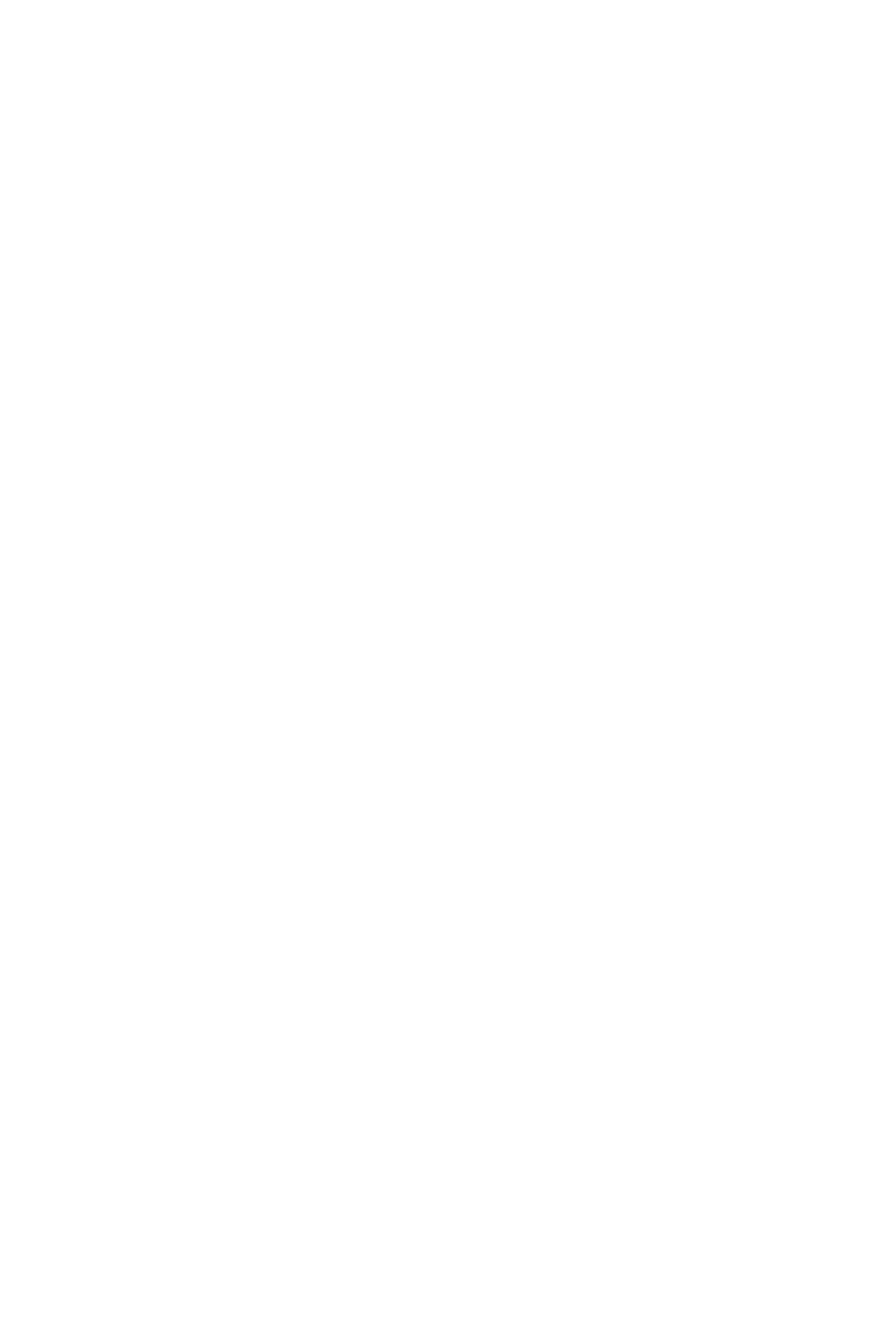
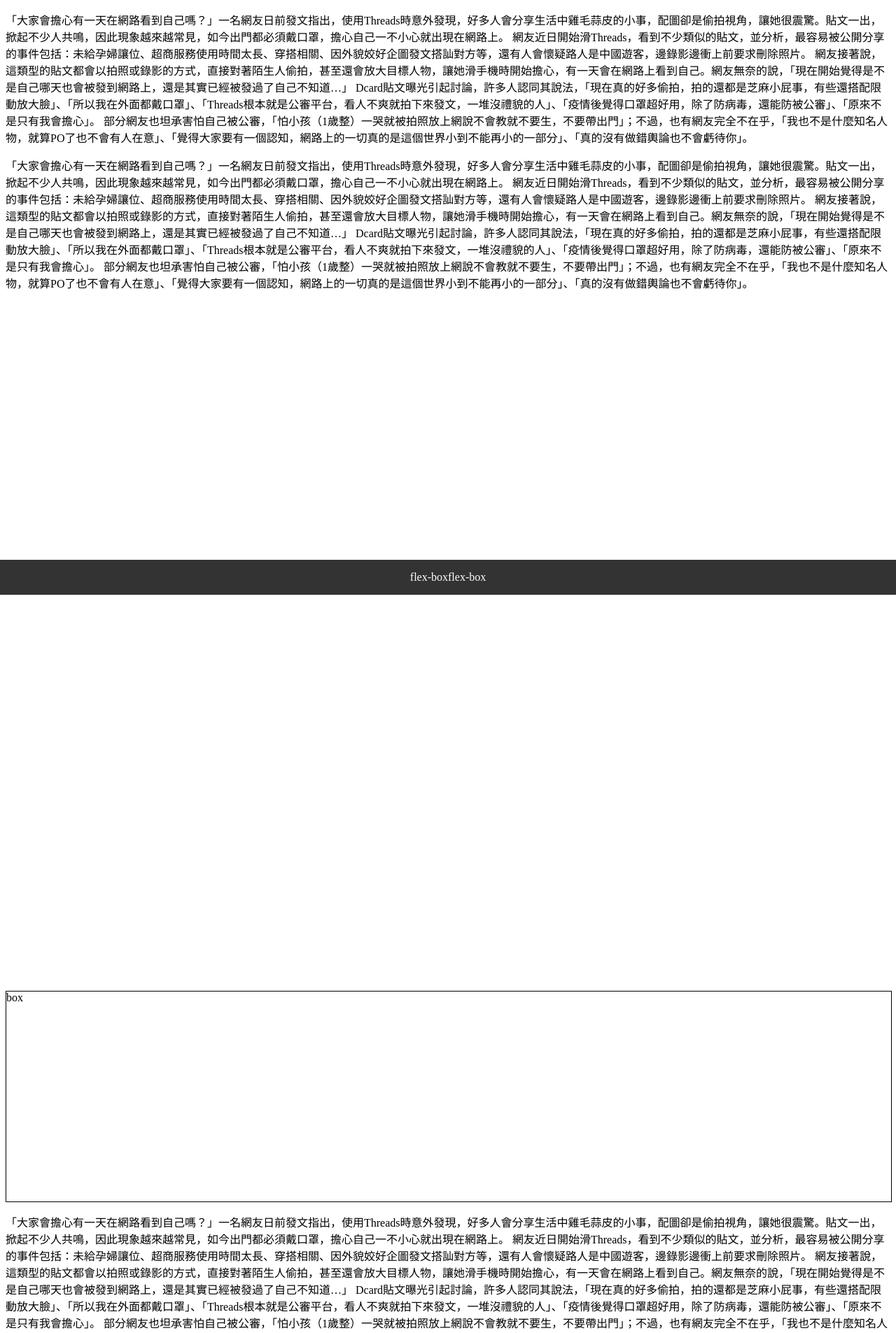
Before and after one commit to jiangjanny/nuxt-mock-dome, a Nuxt app: page /Home in a window 1280 px wide. Before the commit this address had no page. Shown: the top 1905 px of the page at 70% size. Before the commit the page ends 800 px from the top, so only its background shows below. Built offline with nearby package versions, Linux system fonts and the light colour scheme.

Commit message:
[fix] 滑動顯示動畫

```diff
--- /dev/null
+++ b/pages/Home.vue
@@ -0,0 +1,147 @@
+<template>
+    <div :class="['flex', { show: showFlex }]">dsfsdf</div>
+    <p>「大家會擔心有一天在網路看到自己嗎？」一名網友日前發文指出，使用Threads時意外發現，好多人會分享生活中雞毛蒜皮的小事，配圖卻是偷拍視角，讓她很震驚。貼文一出，掀起不少人共鳴，因此現象越來越常見，如今出門都必須戴口罩，擔心自己一不小心就出現在網路上。
+
+        網友近日開始滑Threads，看到不少類似的貼文，並分析，最容易被公開分享的事件包括：未給孕婦讓位、超商服務使用時間太長、穿搭相關、因外貌姣好企圖發文搭訕對方等，還有人會懷疑路人是中國遊客，邊錄影邊衝上前要求刪除照片。
+
+        網友接著說，這類型的貼文都會以拍照或錄影的方式，直接對著陌生人偷拍，甚至還會放大目標人物，讓她滑手機時開始擔心，有一天會在網路上看到自己。網友無奈的說，「現在開始覺得是不是自己哪天也會被發到網路上，還是其實已經被發過了自己不知道…」
+
+        Dcard貼文曝光引起討論，許多人認同其說法，「現在真的好多偷拍，拍的還都是芝麻小屁事，有些還搭配限動放大臉」、「所以我在外面都戴口罩」、「Threads根本就是公審平台，看人不爽就拍下來發文，一堆沒禮貌的人」、「疫情後覺得口罩超好用，除了防病毒，還能防被公審」、「原來不是只有我會擔心」。
+
+        部分網友也坦承害怕自己被公審，「怕小孩（1歲整）一哭就被拍照放上網說不會教就不要生，不要帶出門」；不過，也有網友完全不在乎，「我也不是什麼知名人物，就算PO了也不會有人在意」、「覺得大家要有一個認知，網路上的一切真的是這個世界小到不能再小的一部分」、「真的沒有做錯輿論也不會虧待你」。
+    </p>
+    <p>「大家會擔心有一天在網路看到自己嗎？」一名網友日前發文指出，使用Threads時意外發現，好多人會分享生活中雞毛蒜皮的小事，配圖卻是偷拍視角，讓她很震驚。貼文一出，掀起不少人共鳴，因此現象越來越常見，如今出門都必須戴口罩，擔心自己一不小心就出現在網路上。
+
+        網友近日開始滑Threads，看到不少類似的貼文，並分析，最容易被公開分享的事件包括：未給孕婦讓位、超商服務使用時間太長、穿搭相關、因外貌姣好企圖發文搭訕對方等，還有人會懷疑路人是中國遊客，邊錄影邊衝上前要求刪除照片。
+
+        網友接著說，這類型的貼文都會以拍照或錄影的方式，直接對著陌生人偷拍，甚至還會放大目標人物，讓她滑手機時開始擔心，有一天會在網路上看到自己。網友無奈的說，「現在開始覺得是不是自己哪天也會被發到網路上，還是其實已經被發過了自己不知道…」
+
+        Dcard貼文曝光引起討論，許多人認同其說法，「現在真的好多偷拍，拍的還都是芝麻小屁事，有些還搭配限動放大臉」、「所以我在外面都戴口罩」、「Threads根本就是公審平台，看人不爽就拍下來發文，一堆沒禮貌的人」、「疫情後覺得口罩超好用，除了防病毒，還能防被公審」、「原來不是只有我會擔心」。
+
+        部分網友也坦承害怕自己被公審，「怕小孩（1歲整）一哭就被拍照放上網說不會教就不要生，不要帶出門」；不過，也有網友完全不在乎，「我也不是什麼知名人物，就算PO了也不會有人在意」、「覺得大家要有一個認知，網路上的一切真的是這個世界小到不能再小的一部分」、「真的沒有做錯輿論也不會虧待你」。
+    </p>
+    <div class="box">
+
+        box
+    </div>
+    <p>「大家會擔心有一天在網路看到自己嗎？」一名網友日前發文指出，使用Threads時意外發現，好多人會分享生活中雞毛蒜皮的小事，配圖卻是偷拍視角，讓她很震驚。貼文一出，掀起不少人共鳴，因此現象越來越常見，如今出門都必須戴口罩，擔心自己一不小心就出現在網路上。
+
+        網友近日開始滑Threads，看到不少類似的貼文，並分析，最容易被公開分享的事件包括：未給孕婦讓位、超商服務使用時間太長、穿搭相關、因外貌姣好企圖發文搭訕對方等，還有人會懷疑路人是中國遊客，邊錄影邊衝上前要求刪除照片。
+
+        網友接著說，這類型的貼文都會以拍照或錄影的方式，直接對著陌生人偷拍，甚至還會放大目標人物，讓她滑手機時開始擔心，有一天會在網路上看到自己。網友無奈的說，「現在開始覺得是不是自己哪天也會被發到網路上，還是其實已經被發過了自己不知道…」
+
+        Dcard貼文曝光引起討論，許多人認同其說法，「現在真的好多偷拍，拍的還都是芝麻小屁事，有些還搭配限動放大臉」、「所以我在外面都戴口罩」、「Threads根本就是公審平台，看人不爽就拍下來發文，一堆沒禮貌的人」、「疫情後覺得口罩超好用，除了防病毒，還能防被公審」、「原來不是只有我會擔心」。
+
+        部分網友也坦承害怕自己被公審，「怕小孩（1歲整）一哭就被拍照放上網說不會教就不要生，不要帶出門」；不過，也有網友完全不在乎，「我也不是什麼知名人物，就算PO了也不會有人在意」、「覺得大家要有一個認知，網路上的一切真的是這個世界小到不能再小的一部分」、「真的沒有做錯輿論也不會虧待你」。
+    </p>
+    <p>「大家會擔心有一天在網路看到自己嗎？」一名網友日前發文指出，使用Threads時意外發現，好多人會分享生活中雞毛蒜皮的小事，配圖卻是偷拍視角，讓她很震驚。貼文一出，掀起不少人共鳴，因此現象越來越常見，如今出門都必須戴口罩，擔心自己一不小心就出現在網路上。
+
+        網友近日開始滑Threads，看到不少類似的貼文，並分析，最容易被公開分享的事件包括：未給孕婦讓位、超商服務使用時間太長、穿搭相關、因外貌姣好企圖發文搭訕對方等，還有人會懷疑路人是中國遊客，邊錄影邊衝上前要求刪除照片。
+
+        網友接著說，這類型的貼文都會以拍照或錄影的方式，直接對著陌生人偷拍，甚至還會放大目標人物，讓她滑手機時開始擔心，有一天會在網路上看到自己。網友無奈的說，「現在開始覺得是不是自己哪天也會被發到網路上，還是其實已經被發過了自己不知道…」
+
+        Dcard貼文曝光引起討論，許多人認同其說法，「現在真的好多偷拍，拍的還都是芝麻小屁事，有些還搭配限動放大臉」、「所以我在外面都戴口罩」、「Threads根本就是公審平台，看人不爽就拍下來發文，一堆沒禮貌的人」、「疫情後覺得口罩超好用，除了防病毒，還能防被公審」、「原來不是只有我會擔心」。
+
+        部分網友也坦承害怕自己被公審，「怕小孩（1歲整）一哭就被拍照放上網說不會教就不要生，不要帶出門」；不過，也有網友完全不在乎，「我也不是什麼知名人物，就算PO了也不會有人在意」、「覺得大家要有一個認知，網路上的一切真的是這個世界小到不能再小的一部分」、「真的沒有做錯輿論也不會虧待你」。
+    </p>
+    <div :class="['flex-box', { show: showboxFlex }]">flex-boxflex-box</div>
+</template>
+
+<script setup lang="ts">
+import { ref, onMounted, onUnmounted } from 'vue'
+const showFlex = ref(false)
+
+const showboxFlex = ref(false)
+const scrollFun = () => {
+    const box = document.querySelector('.box')
+    if (box) {
+        const rect = box.getBoundingClientRect()
+        // const windowHeight = window.innerHeight
+        // 如果 .box 距離視窗頂部 <= 100px，顯示 flex
+        if (rect.top <= 100) {
+            showFlex.value = true
+            showboxFlex.value = true
+        } else {
+            showFlex.value = false
+            showboxFlex.value = false
+        }
+
+        // 在 box 區域範圍內，flex 從上滑下來
+        // if (rect.top <= 100 && rect.bottom >= windowHeight) {
+        //     // showFlex.value = false
+        //     // showboxFlex.value = false
+        //     console.log(1);
+
+        // }
+        // // 超過 box 區域，flex 從下滑上來
+        // else if (rect.bottom < windowHeight) {
+        //     showFlex.value = true
+        //     console.log(2);
+
+        //     showboxFlex.value = true
+        // }
+        // // 沒進入範圍，隱藏
+        // else {
+        //     console.log(3);
+        //     showFlex.value = false
+        //     showboxFlex.value = false
+        //     // position.value = 'hidden'
+        // }
+
+
+    }
+}
+onMounted(() => {
+    window.addEventListener('scroll', scrollFun)
+})
+
+onUnmounted(() => {
+    window.removeEventListener('scroll', scrollFun)
+})
+</script>
+
+<style>
+.flex {
+    position: fixed;
+    top: -50px;
+    left: 0;
+    width: 100%;
+    height: 50px;
+    background: #333;
+    color: white;
+    display: flex;
+    align-items: center;
+    justify-content: center;
+    transition: top 0.3s ease;
+}
+
+.flex.show {
+    top: 0;
+}
+
+.box {
+    border: solid 1px;
+    width: 100%;
+    height: 300px;
+    margin-top: 1000px;
+}
+
+.flex-box {
+    position: fixed;
+    bottom: -50px;
+    left: 0;
+    width: 100%;
+    height: 50px;
+    background: #333;
+    color: white;
+    display: flex;
+    align-items: center;
+    justify-content: center;
+    transition: top 0.3s ease;
+}
+
+
+.flex-box.show {
+    bottom: 0;
+}
+</style>
```
